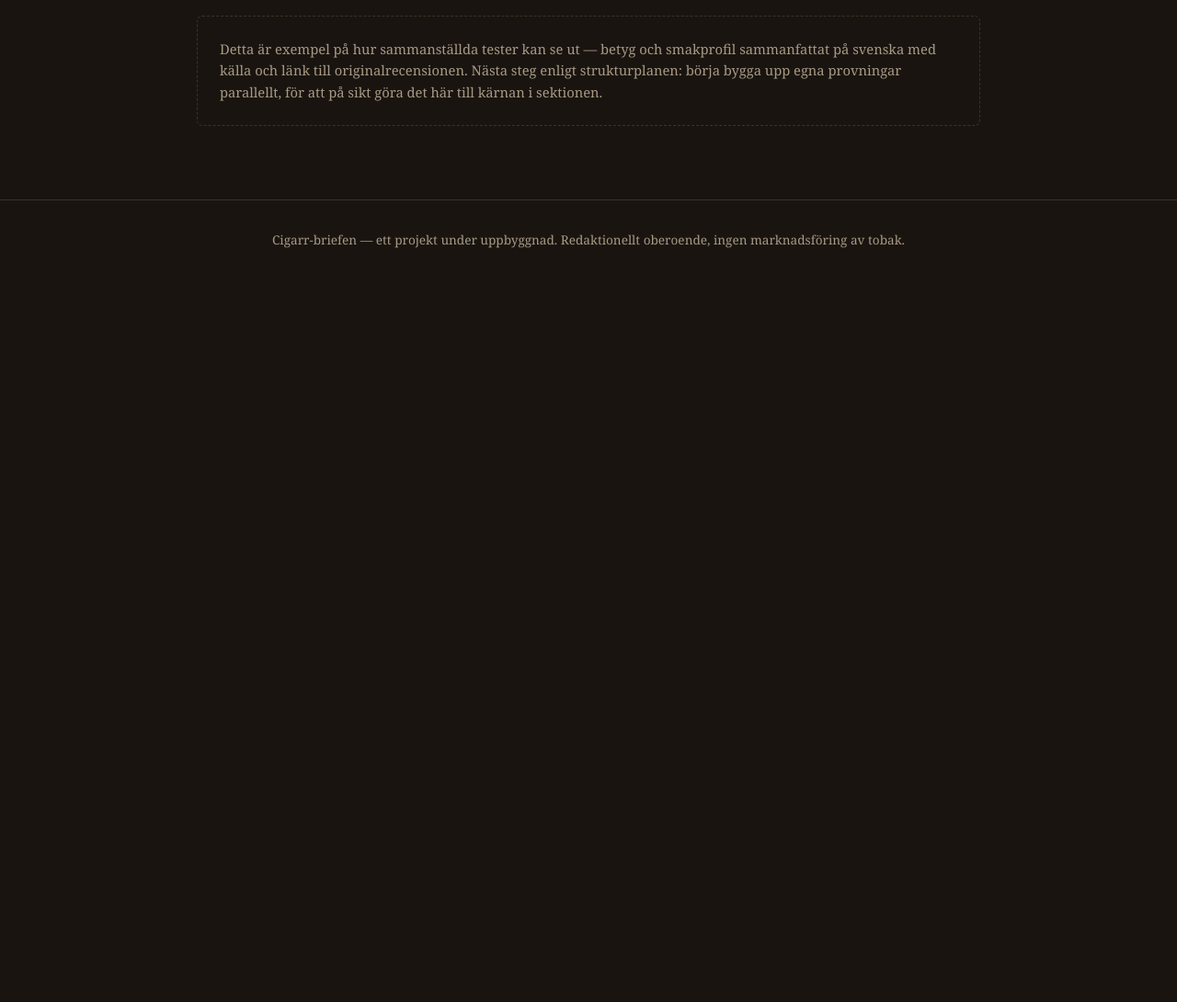
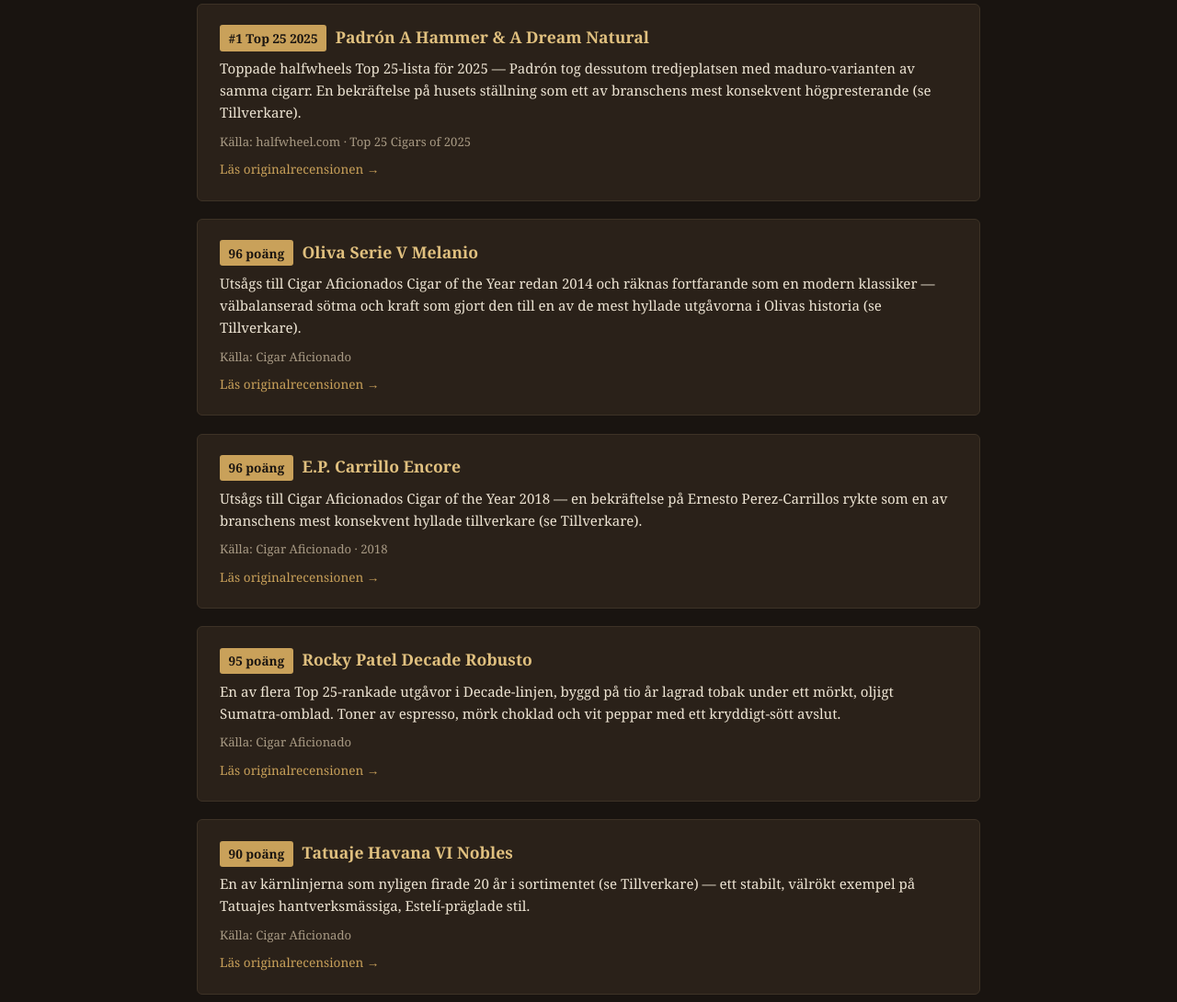
Before and after one commit to timsor68/Cigarr-briefen, a plain HTML site: page test.html in a window 1280 px wide. Shown: the part 1542-2632 px from the top of the page at 92% size. Before the commit the page ends 1846 px from the top, so only its background shows below. Drawn offline with Linux system fonts and the light colour scheme.

Commit message:
Add files via upload

```diff
--- a/test.html
+++ b/test.html
@@ -69,10 +69,41 @@
       <a class="source-link" href="https://www.cigarsdirect.com/blogs/cigar-aficionado/top-10-trending-highly-rated-cigars-for-2025-2026" target="_blank" rel="noopener">Läs mer →</a>
     </div>
 
-  </div>
+    <div class="news-card">
+      <h3><span class="rating-badge">#1 Top 25 2025</span>Padrón A Hammer &amp; A Dream Natural</h3>
+      <p>Toppade halfwheels Top 25-lista för 2025 — Padrón tog dessutom tredjeplatsen med maduro-varianten av samma cigarr. En bekräftelse på husets ställning som ett av branschens mest konsekvent högpresterande (se Tillverkare).</p>
+      <div class="news-meta">Källa: halfwheel.com · Top 25 Cigars of 2025</div>
+      <a class="source-link" href="https://halfwheel.com/top25/1-padron-a-hammer-a-dream-maduro/" target="_blank" rel="noopener">Läs originalrecensionen →</a>
+    </div>
 
-  <div class="stub-note">
-    Detta är exempel på hur sammanställda tester kan se ut — betyg och smakprofil sammanfattat på svenska med källa och länk till originalrecensionen. Nästa steg enligt strukturplanen: börja bygga upp egna provningar parallellt, för att på sikt göra det här till kärnan i sektionen.
+    <div class="news-card">
+      <h3><span class="rating-badge">96 poäng</span>Oliva Serie V Melanio</h3>
+      <p>Utsågs till Cigar Aficionados Cigar of the Year redan 2014 och räknas fortfarande som en modern klassiker — välbalanserad sötma och kraft som gjort den till en av de mest hyllade utgåvorna i Olivas historia (se Tillverkare).</p>
+      <div class="news-meta">Källa: Cigar Aficionado</div>
+      <a class="source-link" href="https://www.cigaraficionado.com/ratings/17753" target="_blank" rel="noopener">Läs originalrecensionen →</a>
+    </div>
+
+    <div class="news-card">
+      <h3><span class="rating-badge">96 poäng</span>E.P. Carrillo Encore</h3>
+      <p>Utsågs till Cigar Aficionados Cigar of the Year 2018 — en bekräftelse på Ernesto Perez-Carrillos rykte som en av branschens mest konsekvent hyllade tillverkare (se Tillverkare).</p>
+      <div class="news-meta">Källa: Cigar Aficionado · 2018</div>
+      <a class="source-link" href="https://www.cigaraficionado.com/brand/e-p-carrillo" target="_blank" rel="noopener">Läs originalrecensionen →</a>
+    </div>
+
+    <div class="news-card">
+      <h3><span class="rating-badge">95 poäng</span>Rocky Patel Decade Robusto</h3>
+      <p>En av flera Top 25-rankade utgåvor i Decade-linjen, byggd på tio år lagrad tobak under ett mörkt, oljigt Sumatra-omblad. Toner av espresso, mörk choklad och vit peppar med ett kryddigt-sött avslut.</p>
+      <div class="news-meta">Källa: Cigar Aficionado</div>
+      <a class="source-link" href="https://www.cigaraficionado.com/brand/rocky-patel" target="_blank" rel="noopener">Läs originalrecensionen →</a>
+    </div>
+
+    <div class="news-card">
+      <h3><span class="rating-badge">90 poäng</span>Tatuaje Havana VI Nobles</h3>
+      <p>En av kärnlinjerna som nyligen firade 20 år i sortimentet (se Tillverkare) — ett stabilt, välrökt exempel på Tatuajes hantverksmässiga, Estelí-präglade stil.</p>
+      <div class="news-meta">Källa: Cigar Aficionado</div>
+      <a class="source-link" href="https://www.cigaraficionado.com/ratings/17916/name/tatuaje-havana-vi-nobles" target="_blank" rel="noopener">Läs originalrecensionen →</a>
+    </div>
+
   </div>
 </main>
 
```
